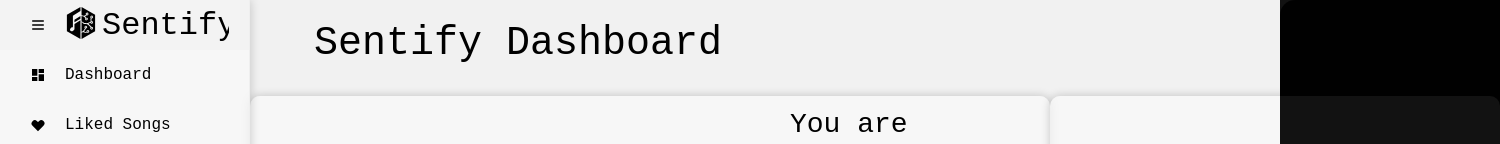
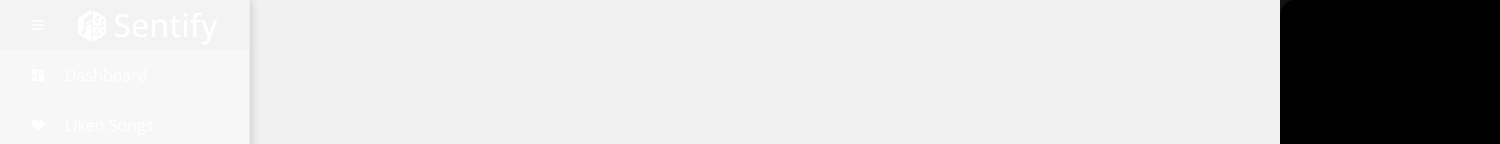
Before and after one commit to galileoandthestars/Sentify, a React (Create React App) app in the folder frontend/: page /dashboard in a window 1280 px wide. Shown: the top 144 px of the page, 1500 px wide, since content can reach past the window. Built offline with nearby package versions, Linux system fonts and the light colour scheme; no server answers.

Commit message:
Removed inline styling for sidebar-container div.

```diff
--- a/frontend/src/components/DashBoardLayout.js
+++ b/frontend/src/components/DashBoardLayout.js
@@ -46,7 +46,7 @@ export const DashBoardLayout = () => {
     }
 
     return (
-        <div style={{ display: 'flex', height: '100vh', width: '100vw', color: '#000000', fontFamily: 'monospace', border: 'none' }}>
+        <div className="sidebar-container">
             <Sidebar style={{ height: "100vh", transition: '700', boxShadow: '0px 0px 10px rgba(0, 0, 0, 0.2)' }}>
                 <Menu >
                     <MenuItem
@@ -72,7 +72,7 @@ export const DashBoardLayout = () => {
 
             </Sidebar>
             <main>
-                <h1 style={{ color: '#000000', marginLeft: "4rem", marginTop: "20px" }}>
+                <h1 style={{ marginLeft: "4rem", marginTop: "20px" }}>
                     Sentify Dashboard
                 </h1>
 
```
